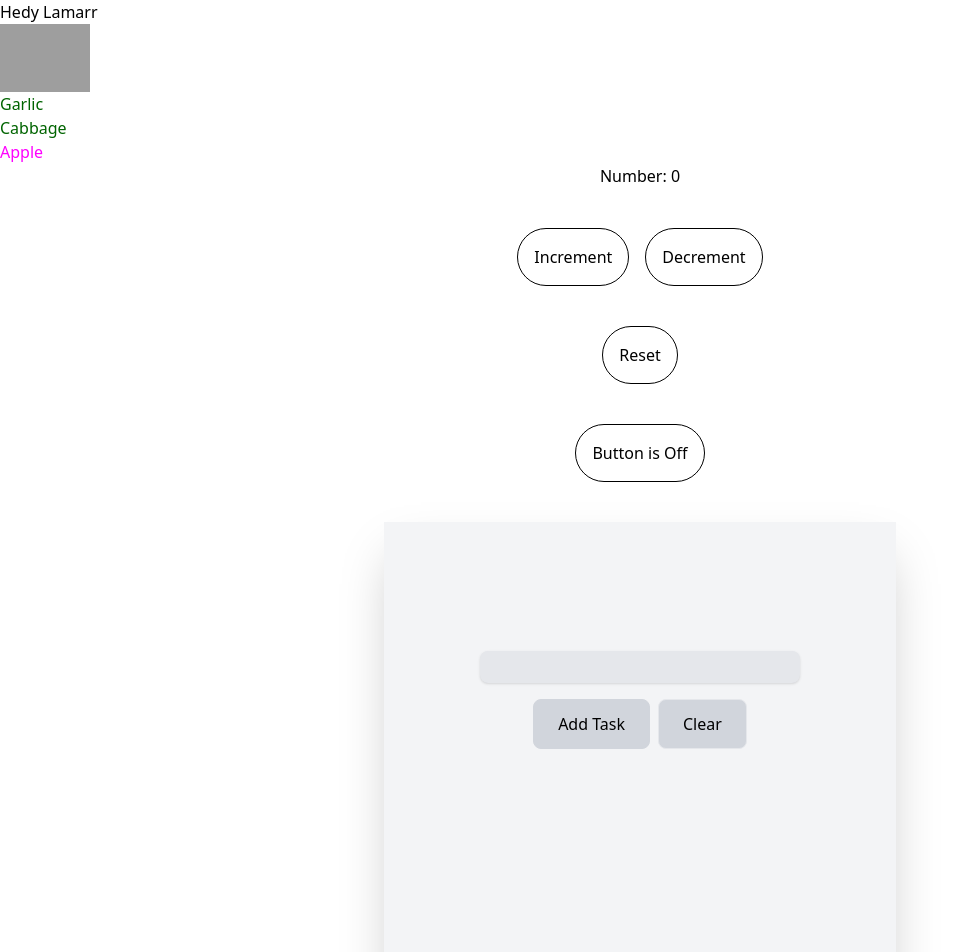
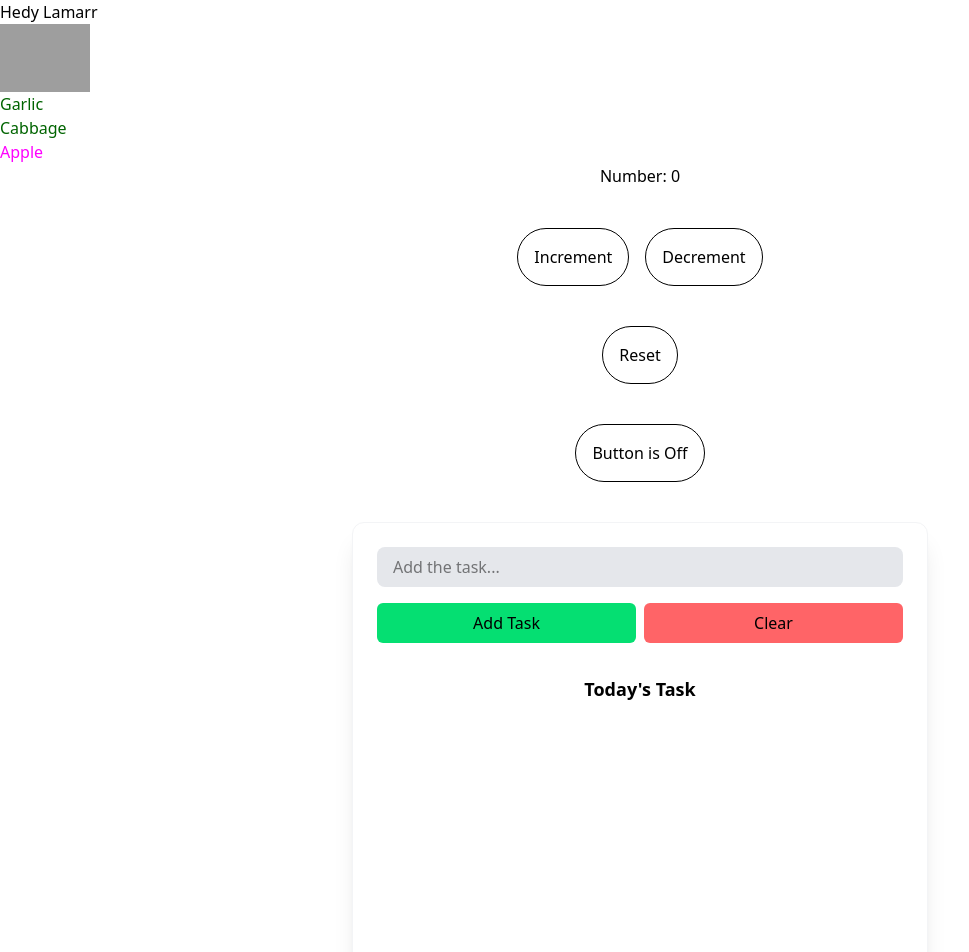
Before and after one commit to jahid01754/React, a Next.js app: page / in a window 1280 px wide. Shown: the top 952 px of the page, without its empty margins (0-969 px from the left). Built offline with nearby package versions, Linux system fonts and the light colour scheme; grey boxes are pictures that could not be loaded.

Commit message:
todo list basic

```diff
--- a/component/Lesson 2/todoList.jsx
+++ b/component/Lesson 2/todoList.jsx
@@ -1,38 +1,61 @@
 "use client";
+
 import { useState } from "react";
 
-export default function ToDoList(){
+export default function TodoList(){
 
-    const [addTask, setAddTask] = useState("");
+    const [inputField, setInputField] = useState("");
+    const [addTask, setAddTask] = useState([]);
+
+    const handleTask = () => {
+        if(inputField.trim() !== ""){
+            setAddTask([...addTask, inputField]);
+            setInputField("");
+        }
+    }
 
     const handleClear = () => {
-
+        setInputField("");
     }
 
     return(
         <>
-        <div className="flex justify-center items-center mt-10">
-            <div className="w-[40%] h-[40rem] bg-gray-100 shadow-2xl flex flex-col justify-around items-center">
-                <div className="flex flex-col items-center justify-center  gap-4">
+            <div className="flex items-center justify-center mt-10 px-4">
+                <div className="w-full max-w-xl h-[40rem] border border-gray-100 rounded-xl shadow-xl p-6 gap-8 flex flex-col">
+                    <div className="w-full flex flex-col items-center gap-4 flex-shrink-0">
                         <input
-
-                        className="w-[20rem] h-[2rem] bg-gray-200 shadow-sm outline-none px-4 rounded-lg">
-
-                    </input>
-
-                    <div className="flex gap-2">
-                        <button className="bg-gray-300 border border-gray-300 px-6 py-3 hover:bg-slate-600 hover:text-white transition duration-150 rounded-lg active:bg-slate-700 active:shadow-lg">Add Task</button>
+                            value={inputField}
+                            onChange={(e) => setInputField(e.target.value)}
+                            className="w-full h-10 bg-gray-200 border-none outline-none px-4 rounded-lg"
+                            placeholder="Add the task..."
+                        ></input>
+                        <div className="flex gap-2 w-full">
                             <button
-                            onClick={handleClear()}
-                            className="bg-gray-300 border border-gray-200 px-6 py-3 rounded-lg hover:bg-slate-600 hover:text-white transition duration-150 active:bg-slate-700 active:shadow-lg">Clear</button>
+                                className="flex-1 bg-green-400 py-2 rounded-md hover:bg-green-500 transition duration-200 active:shadow-lg"
+                                onClick={handleTask}
+                            >
+                                Add Task
+                            </button>
+                            <button
+                                className="flex-1 bg-red-400 py-2 rounded-md hover:bg-red-500 transition duration-200 active:shadow-lg"
+                                onClick={handleClear}
+                            >
+                                Clear
+                            </button>
                         </div>
                     </div>
-                <div>
-                    <p>Todays task</p>
+                    <div className="flex-1 overflow-y-auto w-full">
+                        <p className="text-center text-lg font-semibold">Today's Task</p>
+                        <ul className="list-disc space-y-2 pl-6">
+                            {addTask.map((task, taskIndex) => (
+                                <li key={taskIndex}>
+                                    {task}
+                                </li>
+                            ))}
+                        </ul>
                     </div>
                 </div>
             </div>
-
         </>
     );
 }
```
Lines whose indentation alone changed are shown as unchanged.
